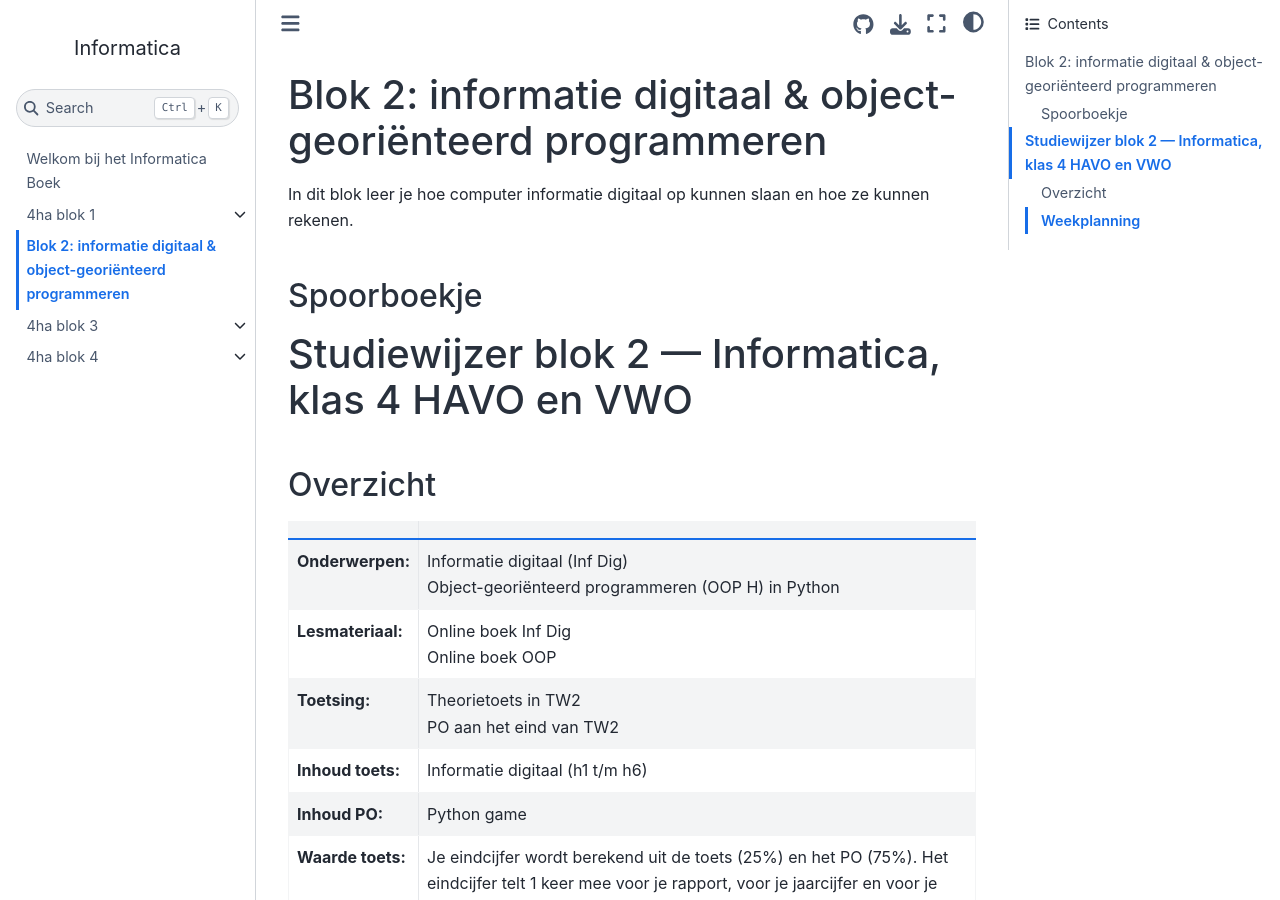
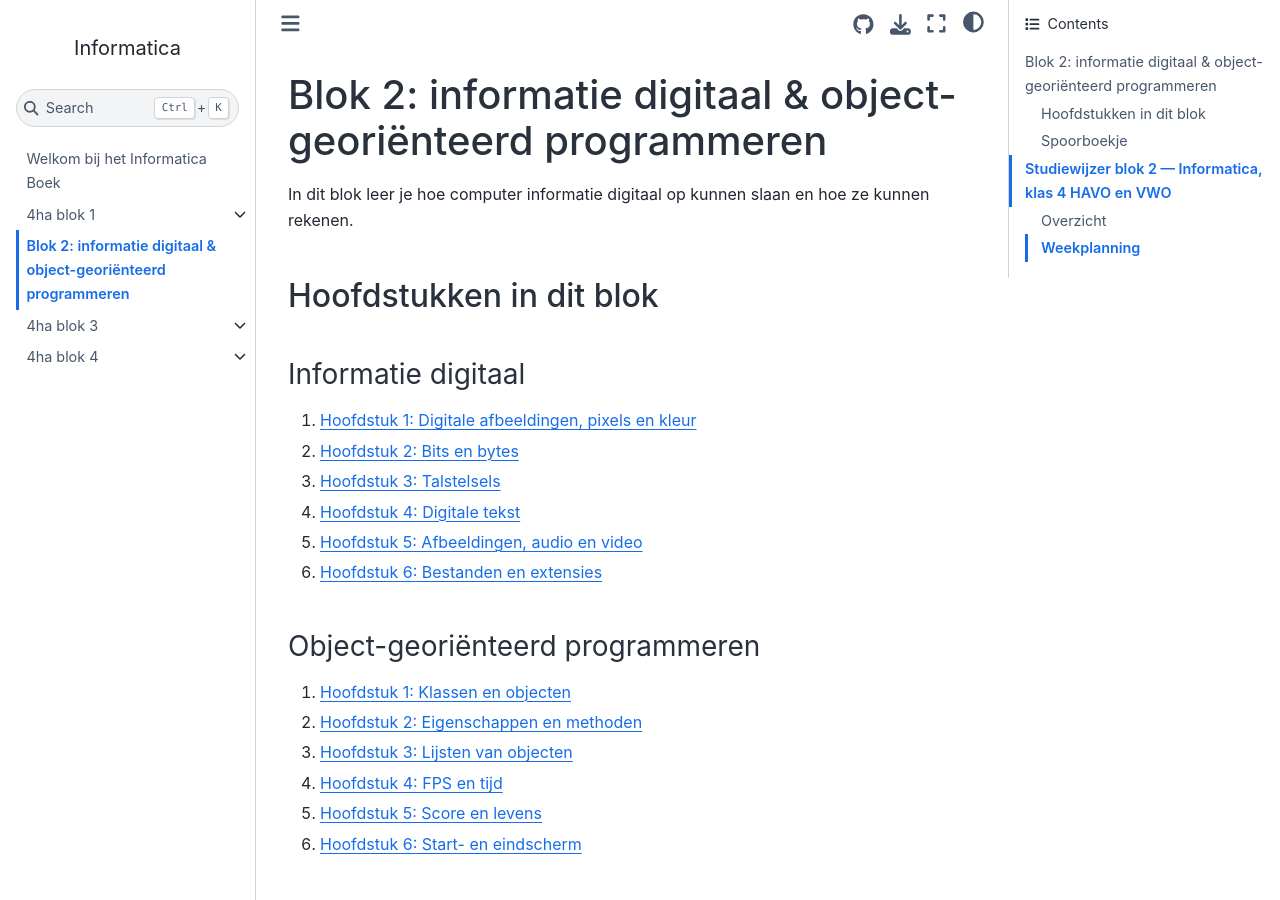
Before and after one commit to JoostvanTiel/informatica, a Jupyter Book: the page built from book/blok2/index.md, in a window 1280 px wide and 900 px high. Built offline with Jupyter Book 1.0.4 settings and Sphinx 7.4.7 and the Sphinx Book theme 1.1.4, drawn with Linux system fonts in a browser that asks for light colours; some of the changed lines change nothing that is shown.

Commit message:
Update table of contents and index with detailed chapter titles for digital information and object-oriented programming

```diff
--- a/book/_toc.yml
+++ b/book/_toc.yml
@@ -15,18 +15,30 @@ chapters:
   - title: 4ha blok 2
     file: blok2/index.md
     sections:
-      - file: blok2/InfDig_hoofdstuk1.md
-      - file: blok2/InfDig_hoofdstuk2.md
-      - file: blok2/InfDig_hoofdstuk3.md
-      - file: blok2/InfDig_hoofdstuk4.md
-      - file: blok2/InfDig_hoofdstuk5.md
-      - file: blok2/InfDig_hoofdstuk6.md
-      - file: blok2/OOP_hoofdstuk1.md
-      - file: blok2/OOP_hoofdstuk2.md
-      - file: blok2/OOP_hoofdstuk3.md
-      - file: blok2/OOP_hoofdstuk4.md
-      - file: blok2/OOP_hoofdstuk5.md
-      - file: blok2/OOP_hoofdstuk6.md
+      - title: Informatie Digitaal H1
+        file: blok2/InfDig_hoofdstuk1.md
+      - title: Informatie Digitaal H2
+        file: blok2/InfDig_hoofdstuk2.md
+      - title: Informatie Digitaal H3
+        file: blok2/InfDig_hoofdstuk3.md
+      - title: Informatie Digitaal H4
+        file: blok2/InfDig_hoofdstuk4.md
+      - title: Informatie Digitaal H5
+        file: blok2/InfDig_hoofdstuk5.md
+      - title: Informatie Digitaal H6
+        file: blok2/InfDig_hoofdstuk6.md
+      - title: OOP H1
+        file: blok2/OOP_hoofdstuk1.md
+      - title: OOP H2
+        file: blok2/OOP_hoofdstuk2.md
+      - title: OOP H3
+        file: blok2/OOP_hoofdstuk3.md
+      - title: OOP H4
+        file: blok2/OOP_hoofdstuk4.md
+      - title: OOP H5
+        file: blok2/OOP_hoofdstuk5.md
+      - title: OOP H6
+        file: blok2/OOP_hoofdstuk6.md
   - title: 4ha blok 3
     file: blok3/index.md
     sections:
--- a/book/blok2/index.md
+++ b/book/blok2/index.md
@@ -1,6 +1,26 @@
 # Blok 2: informatie digitaal & object-georiënteerd programmeren
 
 In dit blok leer je hoe computer informatie digitaal op kunnen slaan en hoe ze kunnen rekenen.
+
+## Hoofdstukken in dit blok
+
+### Informatie digitaal
+
+1. [Hoofdstuk 1: Digitale afbeeldingen, pixels en kleur](./InfDig_hoofdstuk1.md)
+2. [Hoofdstuk 2: Bits en bytes](./InfDig_hoofdstuk2.md)
+3. [Hoofdstuk 3: Talstelsels](./InfDig_hoofdstuk3.md)
+4. [Hoofdstuk 4: Digitale tekst](./InfDig_hoofdstuk4.md)
+5. [Hoofdstuk 5: Afbeeldingen, audio en video](./InfDig_hoofdstuk5.md)
+6. [Hoofdstuk 6: Bestanden en extensies](./InfDig_hoofdstuk6.md)
+
+### Object-georiënteerd programmeren
+
+1. [Hoofdstuk 1: Klassen en objecten](./OOP_hoofdstuk1.md)
+2. [Hoofdstuk 2: Eigenschappen en methoden](./OOP_hoofdstuk2.md)
+3. [Hoofdstuk 3: Lijsten van objecten](./OOP_hoofdstuk3.md)
+4. [Hoofdstuk 4: FPS en tijd](./OOP_hoofdstuk4.md)
+5. [Hoofdstuk 5: Score en levens](./OOP_hoofdstuk5.md)
+6. [Hoofdstuk 6: Start- en eindscherm](./OOP_hoofdstuk6.md)
 
 ## Spoorboekje
 
```
